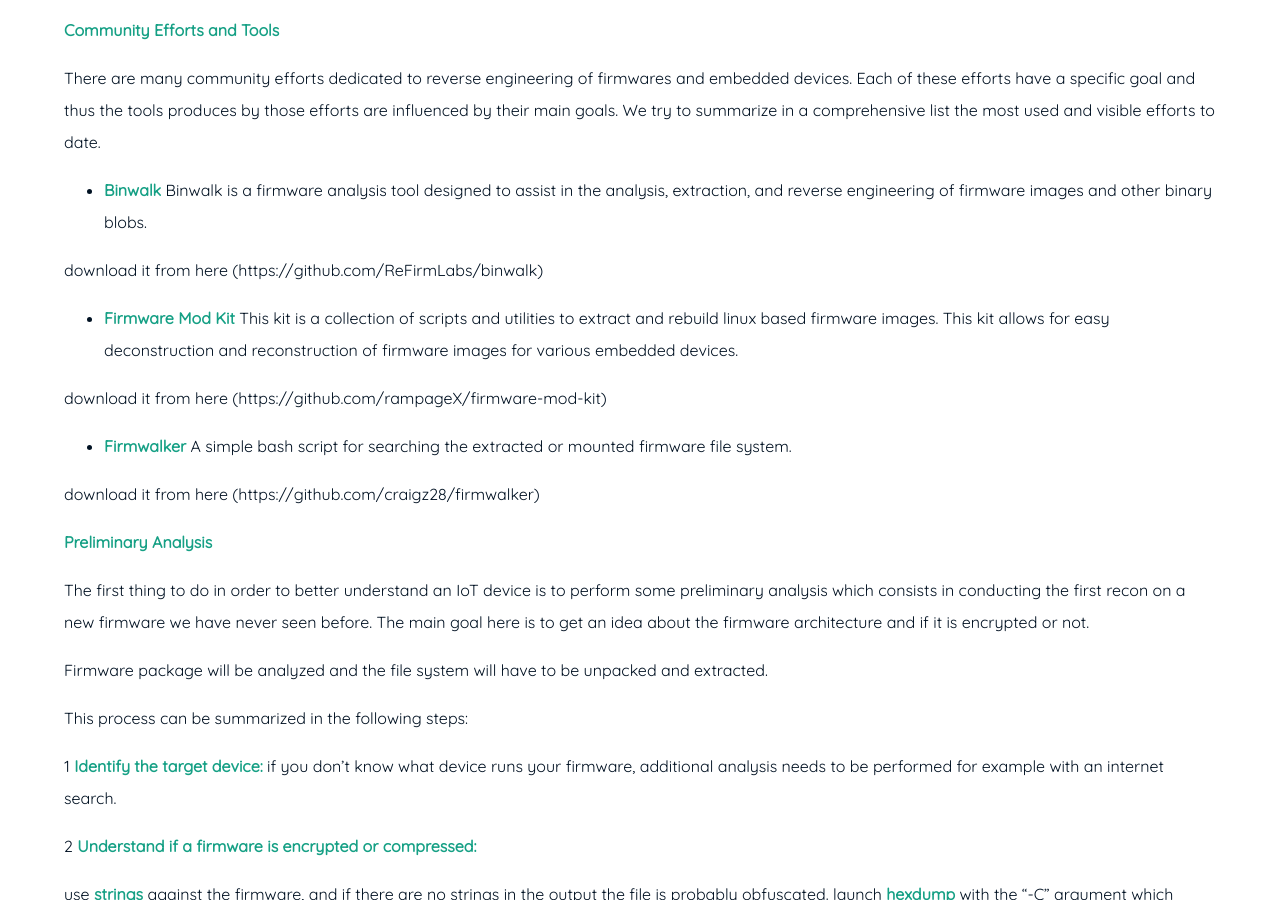
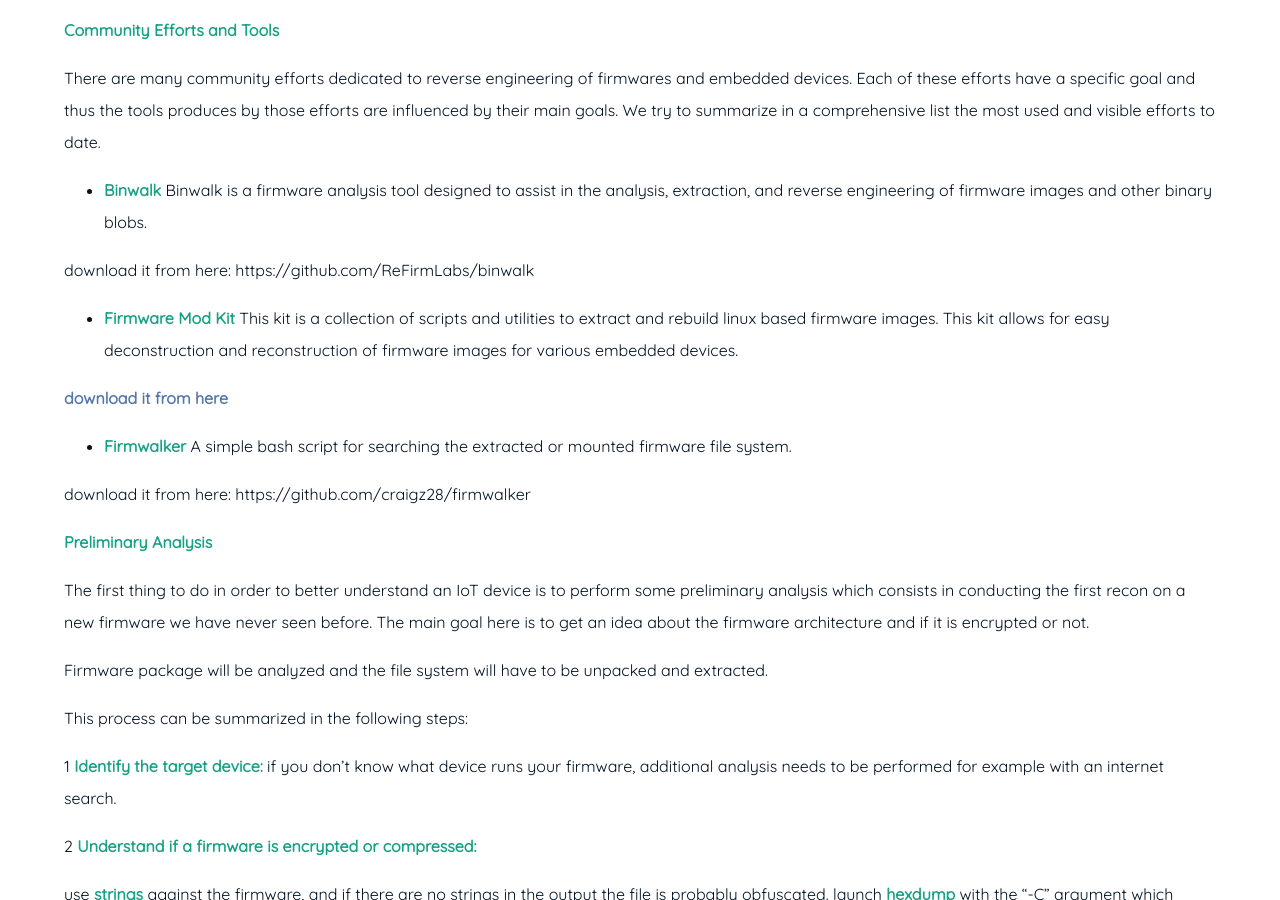
Before and after one commit to husinul/husinul.github.io, a Jekyll site: the page built from _posts/2018-08-22-Firmware Analysis.md, in a window 1280 px wide and 900 px high, scrolled down 568 px. Built offline with Jekyll 4.4.1, drawn with Linux system fonts in a browser that asks for light colours.

Commit message:
Update 2018-08-22-Firmware Analysis.md

```diff
--- a/_posts/2018-08-22-Firmware Analysis.md
+++ b/_posts/2018-08-22-Firmware Analysis.md
@@ -20,17 +20,17 @@
 - **Binwalk**
 Binwalk is a firmware analysis tool designed to assist in the analysis, extraction, and reverse engineering of firmware images and other binary blobs.
 
-download it from here (https://github.com/ReFirmLabs/binwalk)
+download it from here: https://github.com/ReFirmLabs/binwalk
 
 - **Firmware Mod Kit**
 This kit is a collection of scripts and utilities to extract and rebuild linux based firmware images. This kit allows for easy deconstruction and reconstruction of firmware images for various embedded devices.
 
-download it from here (https://github.com/rampageX/firmware-mod-kit)
+[download it from here](https://github.com/rampageX/firmware-mod-kit)
 
 - **Firmwalker**
 A simple bash script for searching the extracted or mounted firmware file system.
 
-download it from here (https://github.com/craigz28/firmwalker)
+download it from here: https://github.com/craigz28/firmwalker
 
 
 
```
